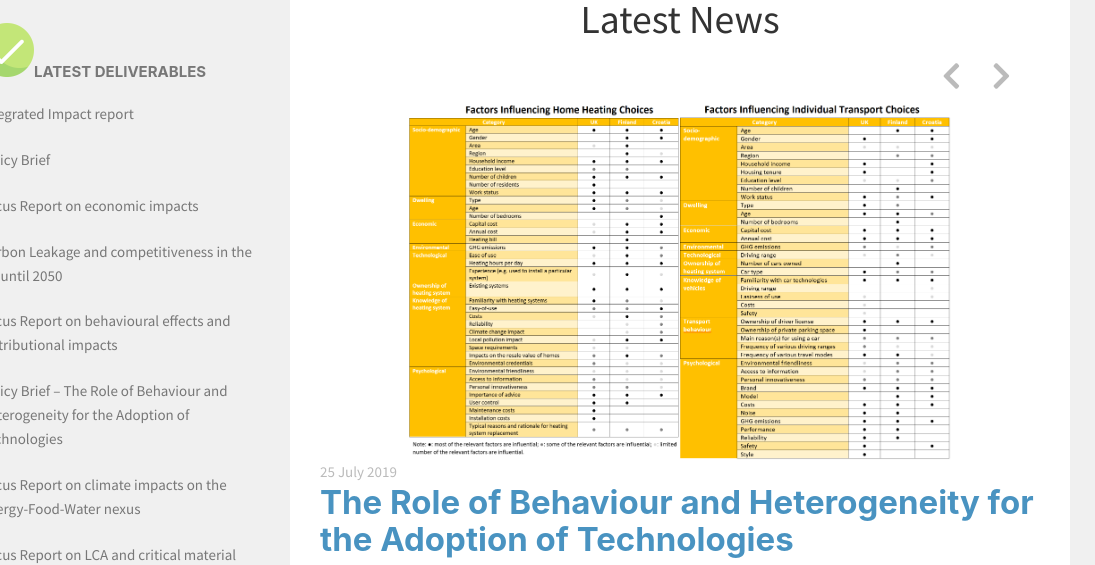
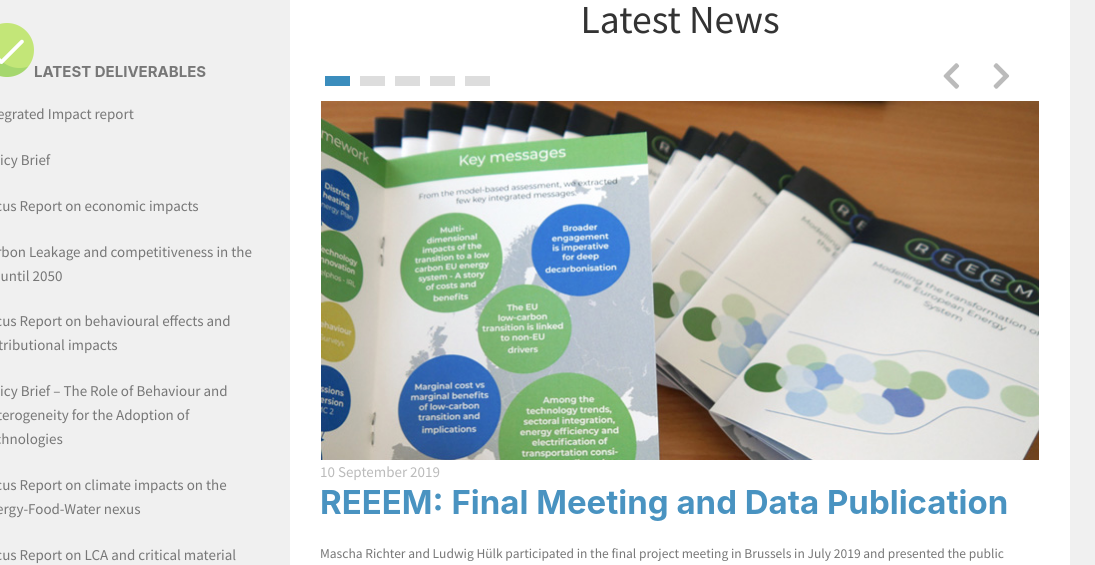
Before and after one commit to olavurellefsen/reeemorg2020, a Gatsby site: page / in a window 1280 px wide. Shown: the part 253-818 px from the top of the page, 0-1095 px from the left. Built offline with nearby package versions, Linux system fonts and the light colour scheme; Gatsby itself is replaced by a stand-in of ours.

Commit message:
Add latest news selector. Longer intervals.

```diff
--- a/src/components/latest-news.js
+++ b/src/components/latest-news.js
@@ -19,7 +19,7 @@
     () => {
       handleNext()
     },
-    !resetInterval ? 4000 : setResetInterval(false)
+    !resetInterval ? 15000 : setResetInterval(false)
   )
   const { allMarkdownRemark } = useStaticQuery(
     graphql`
@@ -60,6 +60,10 @@
     index === 0 ? setIndex(length) : setIndex(index - 1)
     setResetInterval(true)
   }
+  const gotoSpecific = item => {
+    item >= 0 && item <= length ? setIndex(item) : setIndex(0)
+    setResetInterval(true)
+  }
   const { node } = allMarkdownRemark.edges[index]
 
   return (
@@ -77,6 +81,15 @@
         <RightArrow onClick={() => handleNext()}>
           <FontAwesomeIcon icon={faChevronRight} />
         </RightArrow>
+        <SelectorListStyle>
+          {[0, 1, 2, 3, 4].map(item => (
+            <SelectorItemStyle
+              selected={index === item}
+              key={item}
+              onClick={() => gotoSpecific(item)}
+            />
+          ))}
+        </SelectorListStyle>
       </SlideshowStyle>
       <DateStyle>{node.frontmatter.date}</DateStyle>
       <HeadlineContainerStyle>
@@ -108,6 +121,27 @@
 
 const SlideshowStyle = styled.div`
   position: relative;
+`
+
+const SelectorListStyle = styled.ol`
+  display: flex;
+  justify-content: flex-start;
+  list-style: none;
+  position: absolute;
+  top: -25px;
+  left: 5px;
+  margin-left: 0px;
+  bottom: auto;
+`
+
+const SelectorItemStyle = styled.li`
+  height: 10px;
+  width: 25px;
+  margin-right: 10px;
+  background-color: ${props => (props.selected ? "#3b8dbd" : "#ddd")};
+  color: ${props => (props.selected ? "#3b8dbd" : "#ddd")};
+  overflow-x: hidden;
+  overflow-y: hidden;
 `
 
 const LeftArrow = styled.div`
```
